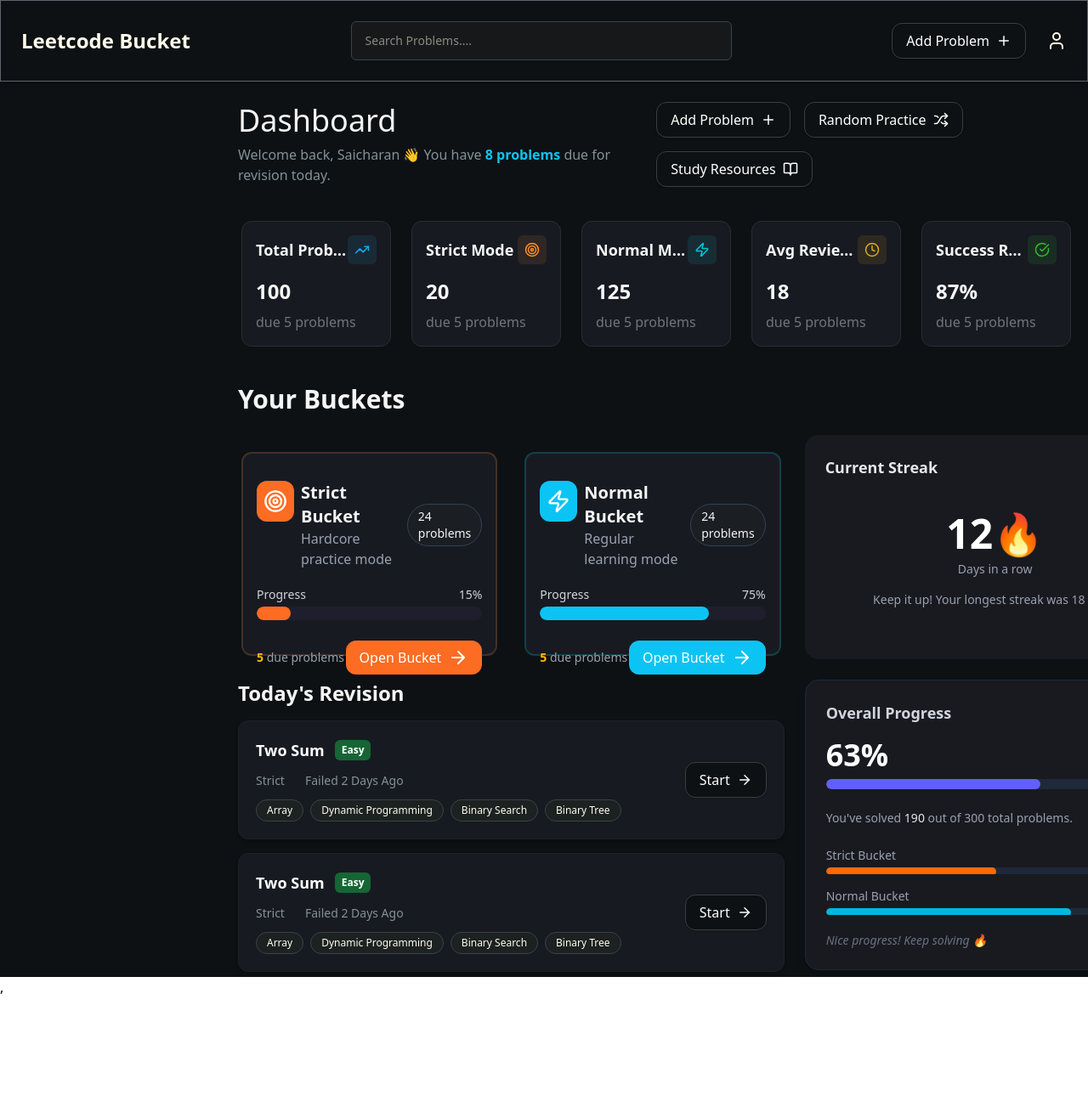
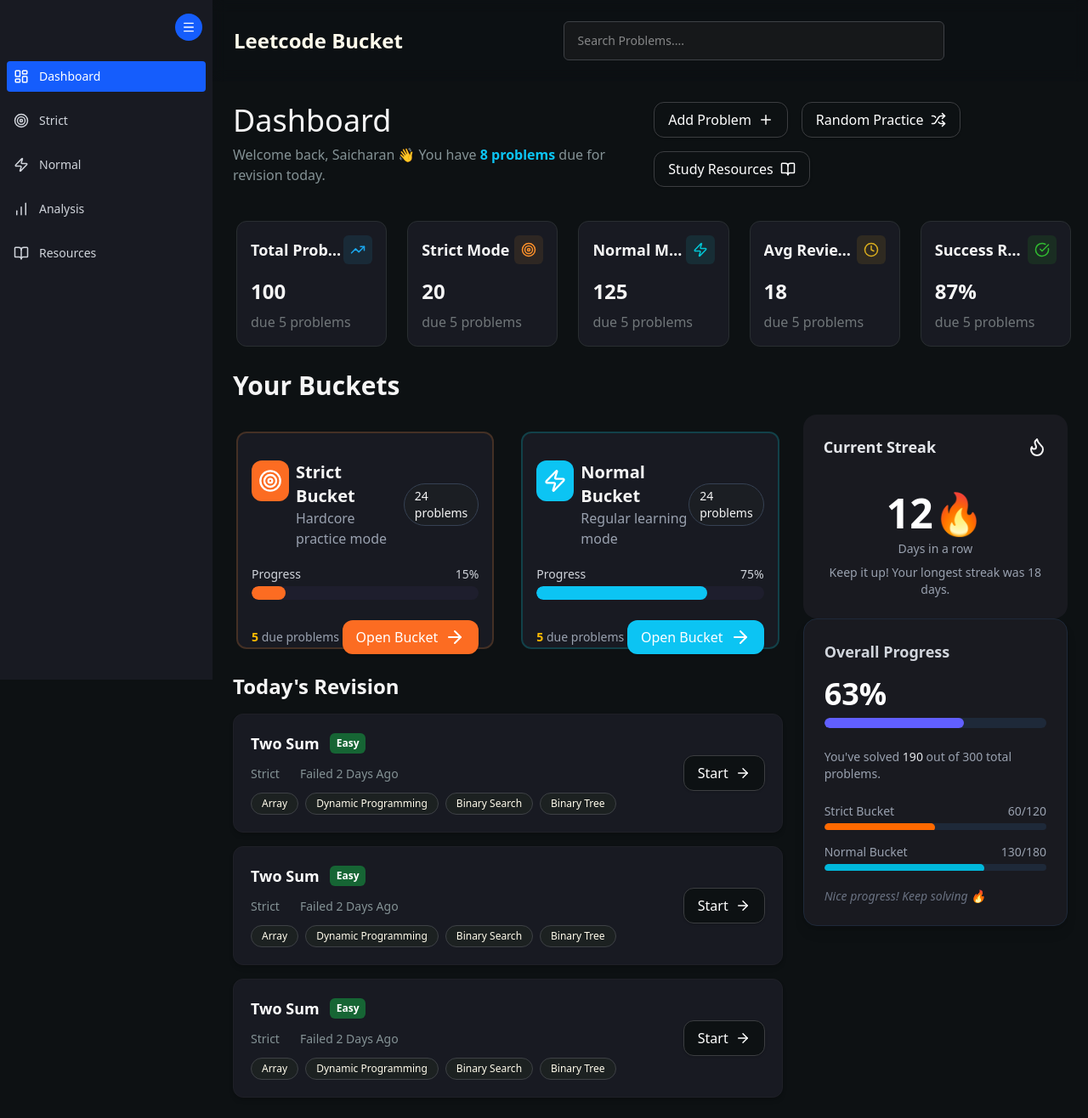
Before and after one commit to Saicharan-775/Leetcode_Bucket, a React (Vite) app: page /dashboard in a window 1280 px wide. Shown: the whole page at 85% size. Before the commit the page ends 1174 px from the top, so only its background shows below. Built offline with nearby package versions, Linux system fonts and the light colour scheme.

Commit message:
added routes and implemented sidebar

```diff
--- a/src/App.jsx
+++ b/src/App.jsx
@@ -1,63 +1,40 @@
+import './App.css'
+import "./index.css";
+import { createBrowserRouter, RouterProvider, Navigate } from "react-router-dom";
+import Login from "./pages/Login";
+import Dashboard from "./pages/Dashboard";
+import NormalBucket from "./pages/NormalBucket";
+import StrictBucket from "./pages/StrictBucket";
+import Analysis from "./pages/Analysis";
+import Resourse from "./pages/Resourse";
+import MainLayout from "./layouts/MainLayouts";
 
-import './App.css'
-import Dashboard from './pages/Dashboard'
-import Navbar from './components/Navbar'
-import "./index.css";
-import NormalBucket from './pages/NormalBucket'
-import StrictBucket from './pages/StrictBucket'
-import { createBrowserRouter,Navigate,RouterProvider } from 'react-router-dom';
-import Login from './pages/Login';
-import Analysis from './pages/Analysis';
-import Resourse from './pages/Resourse';
-const approuter=createBrowserRouter([
+const approuter = createBrowserRouter([
+  // Login route
   {
-    path:"/",
-    element:<Navigate to ="/dashboard"/>
+    path: "/login",
+    element: <Login />,
   },
+  // Default redirect (to dashboard)
   {
-    path:"/login",
-    element:<Login/>,
-  },{
-    path:"/dashboard",
-    element:
-    <>
-    <Navbar/>
-     <Dashboard/>,
-    </>
+    path: "/",
+    element: <Navigate to="/dashboard" />,
+  },
+  // All routes that share Navbar
+  {
+    element: <MainLayout />, // 👈 Shared layout
+    children: [
+      { path: "/dashboard", element: <Dashboard /> },
+      { path: "/normal-bucket", element: <NormalBucket /> },
+      { path: "/strict-bucket", element: <StrictBucket /> },
+      { path: "/analysis", element: <Analysis /> },
+      { path: "/resourses", element: <Resourse /> },
+    ],
+  },
+]);
 
-  },
-  {
-    path:"/normal-bucket",
-    element:  <>
-    <Navbar/>
-     <NormalBucket/>,
-    </>
-  },
-   {
-    path:"/strict-bucket",
-    element:  <>
-    <Navbar/>
-     <StrictBucket/>,
-    </>
-  },
-  {
-    path:"/analysis",
-    element:  <>
-    <Navbar/>
-     <Analysis/>,
-    </>
-  },
-  {
-    path:"/resourses",
-    element:  <>
-    <Navbar/>
-     <Resourse/>,
-    </>
-  },
-])
 function App() {
-  return  <RouterProvider router={approuter} />;
-
+  return <RouterProvider router={approuter} />;
 }
 
-export default App
+export default App;
--- a/src/components/Navbar.jsx
+++ b/src/components/Navbar.jsx
@@ -1,29 +1,61 @@
-import React from "react";
-import { User ,Plus } from 'lucide-react';
-import '../index.css';
-import Button from '../ui/button'
+import React, { useState, useEffect } from "react";
+import { User, Plus, Menu } from "lucide-react";
+import "../index.css";
+import Button from "../ui/button";
 
-const Navbar = () => {
+const Navbar = ({ toggleSidebar }) => {
+  const [isScrolled, setIsScrolled] = useState(false);
+
+  useEffect(() => {
+    const handleScroll = () => {
+      if (window.scrollY > 100) {
+        setIsScrolled(true);
+      } else {
+        setIsScrolled(false);
+      }
+    };
+
+    window.addEventListener("scroll", handleScroll);
+
+    return () => window.removeEventListener("scroll", handleScroll);
+  }, []);
+
   return (
-    <nav className=" fixed top-0 left-0 w-full z-50 flex items-center justify-between  bg-[#0d1113] border border-[#61656c] text-amber-50 p-6 shadow-md">
-
-      {/* Left - Logo */}
-      <div className="font-bold flex items-center gap-2  text-2xl ">Leetcode Bucket</div>
+    <nav
+      className={` fixed w-full z-50 flex items-center justify-between p-4 md:p-6 transition-colors duration-300 ${
+        isScrolled
+          ? "bg-[rgba(13,17,19,0.9)] backdrop-blur-md border border-[#61656c]"
+          : "bg-[rgba(13,17,19,0.1)] backdrop-blur-sm border border-transparent"
+      }`}
+    >
+      {/* Left - Logo and Toggle */}
+      <div className="flex items-center gap-4">
+        <button
+          onClick={toggleSidebar}
+          className="md:hidden bg-blue-600 hover:bg-blue-700 rounded-full w-8 h-8 flex items-center justify-center transition-colors duration-200"
+        >
+          <Menu size={16} />
+        </button>
+        <div className="font-bold flex items-center gap-2 text-xl md:text-2xl text-amber-50">
+          Leetcode Bucket
+        </div>
+      </div>
 
       {/* Middle - Search */}
-      <div className="flex flex-1 max-w-md mx-6">
+      <div className="flex flex-1 max-w-xs md:max-w-md mx-2 md:mx-6">
         <input
           type="text"
           placeholder="Search Problems...."
-          className="w-full rounded-md bg-[#16181a] px-4 py-3 border border-[#3e4146] text-sm font-medium focus:outline-none focus:ring-2 focus:ring-amber-50"
+          className="w-full rounded-md bg-[#16181a] px-3 md:px-4 py-2 md:py-3 border border-[#3e4146] text-sm font-medium focus:outline-none focus:ring-2 focus:ring-amber-50"
         />
       </div>
 
       {/* Right - Buttons */}
-      <div className="flex items-center gap-6">
-
-                <Button icon={Plus}name="Add Problem"/>
-        <h3 className="cursor-pointer hover:text-amber-50"> <User /></h3>
+      <div className="flex items-center gap-2 md:gap-6 mr-4 md:mr-0">
+        <Button icon={Plus} name="Add Problem" />
+        <h3 className="cursor-pointer hover:text-amber-50">
+          <User />
+        </h3>
       </div>
     </nav>
   );
--- /dev/null
+++ b/src/layouts/MainLayouts.jsx
@@ -0,0 +1,29 @@
+import React, { useState } from "react";
+import { Outlet } from "react-router-dom";
+import Navbar from '../components/Navbar';
+import Sidebar from '../ui/Sidebar';
+import { Menu } from "lucide-react";
+
+const MainLayout = () => {
+  const [isSidebarOpen, setIsSidebarOpen] = useState(true);
+
+  return (
+    <div className="min-h-screen flex bg-[var(--background)] text-[var(--primary)] overflow-x-hidden">
+      {/* Sidebar Section */}
+      <Sidebar isOpen={isSidebarOpen} setIsOpen={setIsSidebarOpen} />
+
+      {/* Main Content Area */}
+      <div className="flex-1 flex flex-col">
+        {/* Navbar stays at top */}
+        <Navbar toggleSidebar={() => setIsSidebarOpen(!isSidebarOpen)} />
+
+        {/* Page Content */}
+        <div className="overflow-auto pt-20">
+          <Outlet />
+        </div>
+      </div>
+    </div>
+  );
+};
+
+export default MainLayout;
--- a/src/pages/Analysis.jsx
+++ b/src/pages/Analysis.jsx
@@ -1,9 +1,17 @@
 import React from 'react'
+import Sidebar from '../ui/Sidebar'
+const Analysis = () => {
 
-const Analysis = () => {
   return (
-    <div>Analysis</div>
+    <div >
+
+        <div>
+                <h1>Analysis</h1>
+        </div>
+
+
+    </div>
   )
 }
 
-export default Analysis
+export default Analysis;
--- a/src/pages/Dashboard.jsx
+++ b/src/pages/Dashboard.jsx
@@ -1,4 +1,4 @@
-import React, { useState } from "react";
+import React from "react";
 import Button from "../ui/button";
 import RevisonProblemCard from "../ui/RevisonProblemCard";
 import {
@@ -15,7 +15,6 @@
 import Bucket from "../ui/buckets";
 import StreakCard from "../ui/StreakCard";
 import ProgressCard from "../ui/ProgressCard";
-import Sidebar from "../ui/Sidebar";
 
 const statCards = [
   {
@@ -58,27 +57,23 @@
 ];
 
 const Dashboard = () => {
-  const [sidebarCollapsed, setSidebarCollapsed] = useState(false);
+
 
   return (
-    <div className="min-h-screen w-full bg-[var(--background)] mt-4 text-[var(--primary)] overflow-x-hidden">
-      <Sidebar onCollapseChange={setSidebarCollapsed} />
-      <div className={`ml-0 transition-all duration-300 ${sidebarCollapsed ? 'md:ml-16' : 'md:ml-64'}`}>
+    <div className="min-h-screen mt-4 w-full bg-[var(--background)] text-[var(--primary)]">
+      {/* Main Content */}
+      <div className="flex flex-col p-4 md:p-6 overflow-auto">
         {/* Header */}
-        <div className="pt-20 px-6">
         <div className="flex flex-col md:flex-row justify-between items-start md:items-center gap-4">
           <div>
             <h1 className="font-medium text-4xl mb-2">Dashboard</h1>
             <p className="text-[var(--accent-foreground)]">
               Welcome back, Saicharan 👋 You have{" "}
-              <span className="text-[var(--normal-secondary)] font-semibold">
-                8 problems
-              </span>{" "}
-              due for revision today.
+              <span className="text-[var(--normal-secondary)] font-semibold">8 problems</span> due for revision today.
             </p>
           </div>
 
-          <div className="flex flex-wrap gap-4 mt-4 md:mt-0">
+          <div className="flex flex-wrap gap-2 md:gap-4 mt-4 md:mt-0">
             <Button icon={Plus} name="Add Problem" />
             <Button icon={Shuffle} name="Random Practice" />
             <Button icon={BookOpen} name="Study Resources" />
@@ -100,17 +95,10 @@
         </div>
 
         {/* Main Custom Grid */}
-        <div className="mt-10">
-          <h2 className="text-3xl font-semibold mb-6">Your Buckets</h2>
+        <div className="mt-6">
+          <h2 className="text-3xl font-semibold mb-4">Your Buckets</h2>
 
-          <div
-            className="
-              grid
-              grid-cols-1
-              lg:grid-cols-3
-              gap-6
-            "
-          >
+          <div className="grid grid-cols-1 lg:grid-cols-3 gap-6">
             {/* Row 1 - Strict, Normal, Streak */}
             <Bucket
               borderColor="#443025"
@@ -136,16 +124,16 @@
 
             {/* Row 2 - Today's Revision & Progress */}
             <div className="lg:col-span-2 space-y-4">
-              <h3 className="text-2xl font-semibold">
-                Today's Revision
-              </h3>
+              <h3 className="text-2xl font-semibold">Today's Revision</h3>
+              <RevisonProblemCard />
               <RevisonProblemCard />
               <RevisonProblemCard />
             </div>
 
-            <ProgressCard />
+            <div className="flex justify-center -mt-16">
+              <ProgressCard />
+            </div>
           </div>
-        </div>
         </div>
       </div>
     </div>
--- a/src/ui/ProgressCard.jsx
+++ b/src/ui/ProgressCard.jsx
@@ -15,7 +15,7 @@
   const normalProgress = Math.round((normalSolved / normalTotal) * 100);
 
   return (
-    <div className="bg-[#191a20] hover:bg-[#1f2027] transition-all duration-300 p-6 rounded-2xl mb-2 w-full md:w-[450px] shadow-lg border border-gray-800">
+    <div className="bg-[#191a20] hover:bg-[#1f2027] transition-all duration-300 p-4 md:p-6 rounded-2xl mb-2 w-96 h-fit max-w-md shadow-lg border border-gray-800">
       {/* Title */}
       <h1 className="text-gray-300 font-semibold text-lg mb-4">Overall Progress</h1>
 
--- a/src/ui/RevisonProblemCard.jsx
+++ b/src/ui/RevisonProblemCard.jsx
@@ -5,19 +5,19 @@
 import { ArrowRight } from "lucide-react";
 const RevisonProblemCard = () => {
   return (
-    <div className="bg-[var(--card)] border border-[var(--card-foreground)] rounded-xl p-5 shadow-md hover:shadow-lg transition flex justify-between items-center">
+    <div className="bg-[var(--card)] border border-[var(--card-foreground)] rounded-xl p-4 md:p-5 shadow-md hover:shadow-lg transition-all duration-200 flex flex-col md:flex-row justify-between items-start md:items-center gap-4">
       {/* Left Content */}
-      <div className="flex flex-col gap-3">
+      <div className="flex flex-col gap-3 w-full md:w-auto">
         {/* Title and Difficulty */}
-        <div className="flex items-center gap-3">
+        <div className="flex flex-col sm:flex-row sm:items-center gap-2 sm:gap-3">
           <h1 className="font-bold text-lg text-white">Two Sum</h1>
-          <p className="text-xs font-semibold text-white px-2 py-1 rounded-md" style={{ backgroundColor: "#166534" }}>
+          <p className="text-xs font-semibold text-white px-2 py-1 rounded-md self-start sm:self-auto" style={{ backgroundColor: "#166534" }}>
             Easy
           </p>
         </div>
 
         {/* Status info */}
-        <div className="flex gap-6 text-[var(--accent-foreground)] text-sm">
+        <div className="flex flex-col sm:flex-row gap-2 sm:gap-6 text-[var(--accent-foreground)] text-sm">
           <p>Strict</p>
           <p>Failed 2 Days Ago</p>
         </div>
@@ -32,10 +32,8 @@
       </div>
 
       {/* Start Button */}
-      <div>
-         <Button icon={ArrowRight}name="Start"/>
-
-
+      <div className="w-full md:w-auto">
+         <Button icon={ArrowRight} name="Start"/>
       </div>
     </div>
   );
--- a/src/ui/Sidebar.jsx
+++ b/src/ui/Sidebar.jsx
@@ -1,9 +1,54 @@
-import React from 'react'
+import React from "react";
+import { LayoutDashboard, Target, Zap, BarChart, BookOpen, Menu } from "lucide-react";
+import { Link, useLocation } from "react-router-dom";
 
-const Sidebar = () => {
+const Sidebar = ({ isOpen, setIsOpen }) => {
+  const location = useLocation();
+
+  const links = [
+    { name: "Dashboard", path: "/dashboard", icon: LayoutDashboard },
+    { name: "Strict", path: "/strict-bucket", icon: Target },
+    { name: "Normal", path: "/normal-bucket", icon: Zap },
+    { name: "Analysis", path: "/analysis", icon: BarChart },
+    { name: "Resources", path: "/resourses", icon: BookOpen },
+  ];
+
   return (
-    <div>Sidebar</div>
-  )
-}
+    <div className="main-container h-screen">
+      <div
+        className={`bg-[var(--card)] text-white h-full flex flex-col transition-all duration-300 relative md:relative fixed md:translate-x-0 z-40 ${isOpen ? 'w-[250px]' : 'w-[60px]'} ${isOpen ? 'translate-x-0' : '-translate-x-full md:translate-x-0'}`}
+      >
+        {/* Toggle button */}
+        <button
+          className="absolute top-4 right-[-12px] mr-6 bg-blue-600 hover:bg-blue-700 rounded-full w-8 h-8 flex items-center justify-center transition-colors duration-200 z-50"
+          onClick={() => setIsOpen(!isOpen)}
+        >
+          <Menu size={16} />
+        </button>
 
-export default Sidebar
+        {/* Sidebar content */}
+        <div className="flex flex-col gap-4 mt-16 p-2">
+          {links.map(({ name, path, icon: IconComponent }) => (
+            <Link
+              key={name}
+              to={path}
+              className={`flex items-center gap-3 p-2 rounded hover:bg-[#2a2d3a] transition-all
+                ${
+                  location.pathname === path
+                    ? "bg-blue-600 text-white"
+                    : "text-gray-300"
+                }`}
+            >
+              <IconComponent size={18} />
+              {isOpen && <span className="text-sm">{name}</span>}
+            </Link>
+          ))}
+        </div>
+
+
+      </div>
+    </div>
+  );
+};
+
+export default Sidebar;
--- a/src/ui/StatCards.jsx
+++ b/src/ui/StatCards.jsx
@@ -6,20 +6,17 @@
 
 const StatCards = ({ title, value ,icons:Icon,bgColor,iconColor}) => {
   return (
-    <div>
-      <div className="bg-[var(--card)] mt-5 border border-[#292e31] px-4 py-4 m-1 rounded-xl w-full max-w-72 hover:bg-[var(--card-foreground)]">
+    <div className="bg-[var(--card)] mt-5 border border-[#292e31] px-4 py-4 m-1 rounded-xl w-full max-w-72 hover:bg-[var(--card-foreground)] transition-all duration-200">
       {/* Top row: Title + Icon */}
       <div className="flex justify-between items-center mb-4">
-        <h1 className="text-lg font-semibold truncate ">{title}</h1>
-       <div className='flex p-2 rounded-md '
+        <h1 className="text-lg font-semibold truncate">{title}</h1>
+       <div className='flex p-2 rounded-md'
         style={{ backgroundColor: bgColor, color:iconColor }}
        >
               {Icon && <Icon size={18}  />}
        </div>
 
       </div>
-
-
 
       {/* Value centered below */}
       <div className="flex justify-start">
@@ -28,12 +25,6 @@
       <div className='mt-2'>
                  <p className=' flex justify-start text-[#707679]' >due 5 problems</p>
       </div>
-   </div>
-   <div>
-
-   </div>
-
-
     </div>
   )
 }
--- a/src/ui/StreakCard.jsx
+++ b/src/ui/StreakCard.jsx
@@ -3,15 +3,15 @@
 
 const StreakCard = () => {
   return (
-    <div className='bg-[#191a20] hover:bg-[#1f2027] w-full md:w-md p-6 rounded-2xl'>
-           <div className='flex items-center justify-between mb-4'>
+    <div className='bg-[#191a20] hover:bg-[#1f2027]  w-full max-w-sm p-4 md:p-6 h-fit rounded-2xl transition-all duration-200'>
+           <div className='flex items-center justify-between mb-2'>
             <h1 className='font-semibold text-lg text-gray-200'>Current Streak</h1>
              <Flame/>
            </div>
            <div className='text-center'>
-            <h1 className='font-bold text-5xl text-white mb-2 mt-10'>12🔥</h1>
+            <h1 className='font-bold text-4xl md:text-5xl text-white mb-2 md:mt-10'>12🔥</h1>
             <p className='text-gray-400 text-sm mb-1'>Days in a row</p>
-           <p className='text-gray-400 text-sm mt-4'>Keep it up! Your longest streak was 18 days.</p>
+           <p className='text-gray-400 text-sm mt-2'>Keep it up! Your longest streak was 18 days.</p>
            </div>
     </div>
   );
--- a/src/ui/buckets.jsx
+++ b/src/ui/buckets.jsx
@@ -6,7 +6,7 @@
   return (
     <div className="w-full">
       <div
-        className="bg-[var(--card)] mt-5 border-2 p-4 m-1 rounded-xl h-60"
+        className="bg-[var(--card)] mt-5 border-2 p-4 m-1 rounded-xl h-60 md:h-64"
         style={{ borderColor: borderColor }}
       >
         {/* Header */}
```
Also changed, not shown: 1 other file (tests, documents, lock files or other folders).
